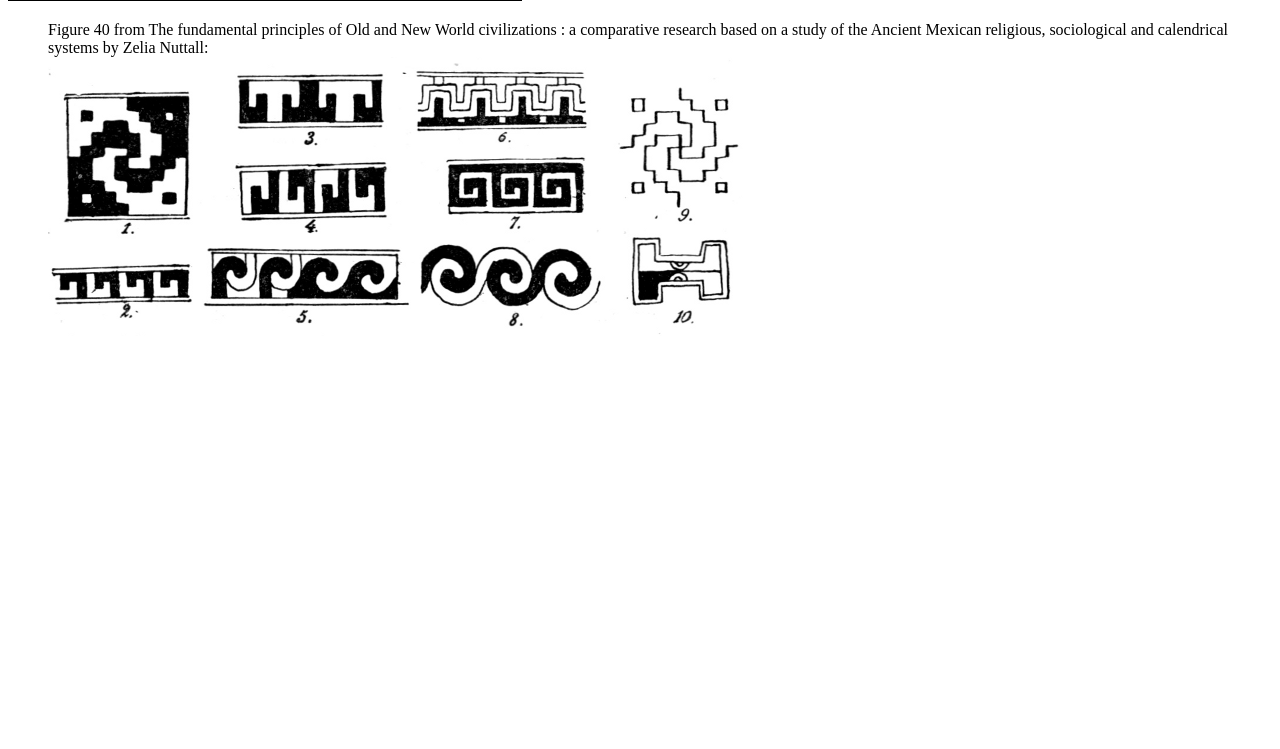
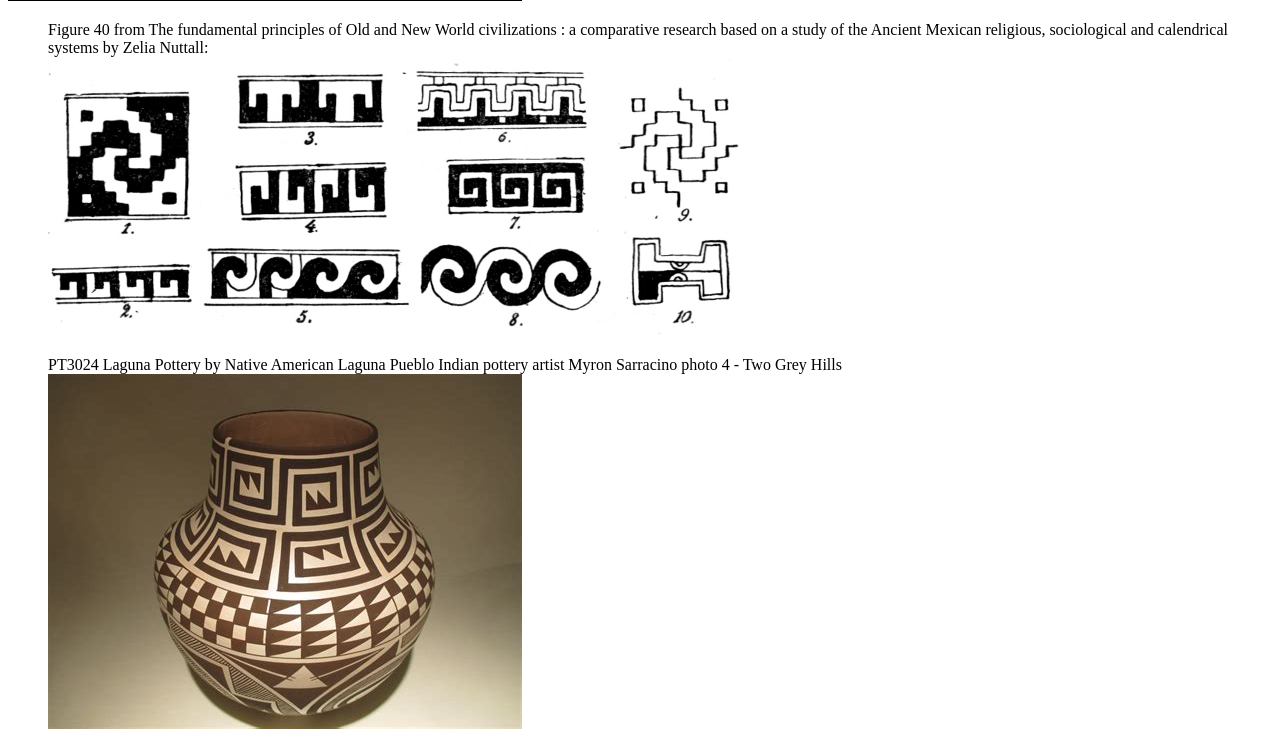
Before and after one commit to i-ght/spiral_checkerboard, a plain HTML site: page index.html in a window 1280 px wide. Shown: the part 521-1270 px from the top of the page. Before the commit the page ends 877 px from the top, so only its background shows below. Drawn offline with Linux system fonts and the light colour scheme.

Commit message:
checkerboard

```diff
--- a/index.html
+++ b/index.html
@@ -16,6 +16,10 @@
         <figcaption>Figure 40 from The fundamental principles of Old and New World civilizations : a comparative research based on a study of the Ancient Mexican religious, sociological and calendrical systems by Zelia Nuttall:</figcaption>
         <img src="figure-40.png">
     </figure>
+        <figure>
+        <figcaption>PT3024 Laguna Pottery by Native American Laguna Pueblo Indian pottery artist Myron Sarracino photo 4 - Two Grey Hills</figcaption>
+        <img src="checkerboard.jpeg">
+    </figure>
 
     <script src="codex.js"></script>
 
```
Also changed, not shown: checkerboard.jpeg (added).
